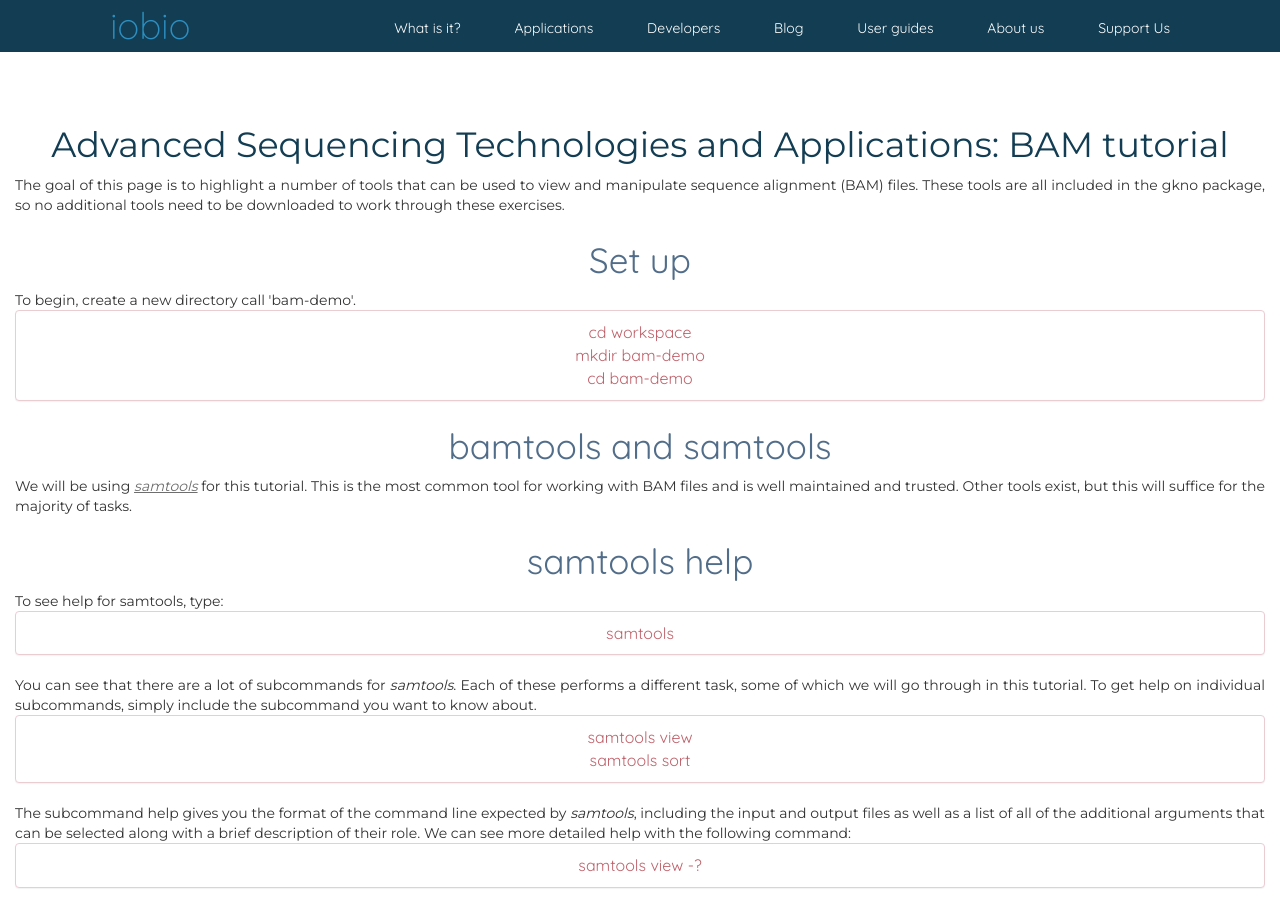
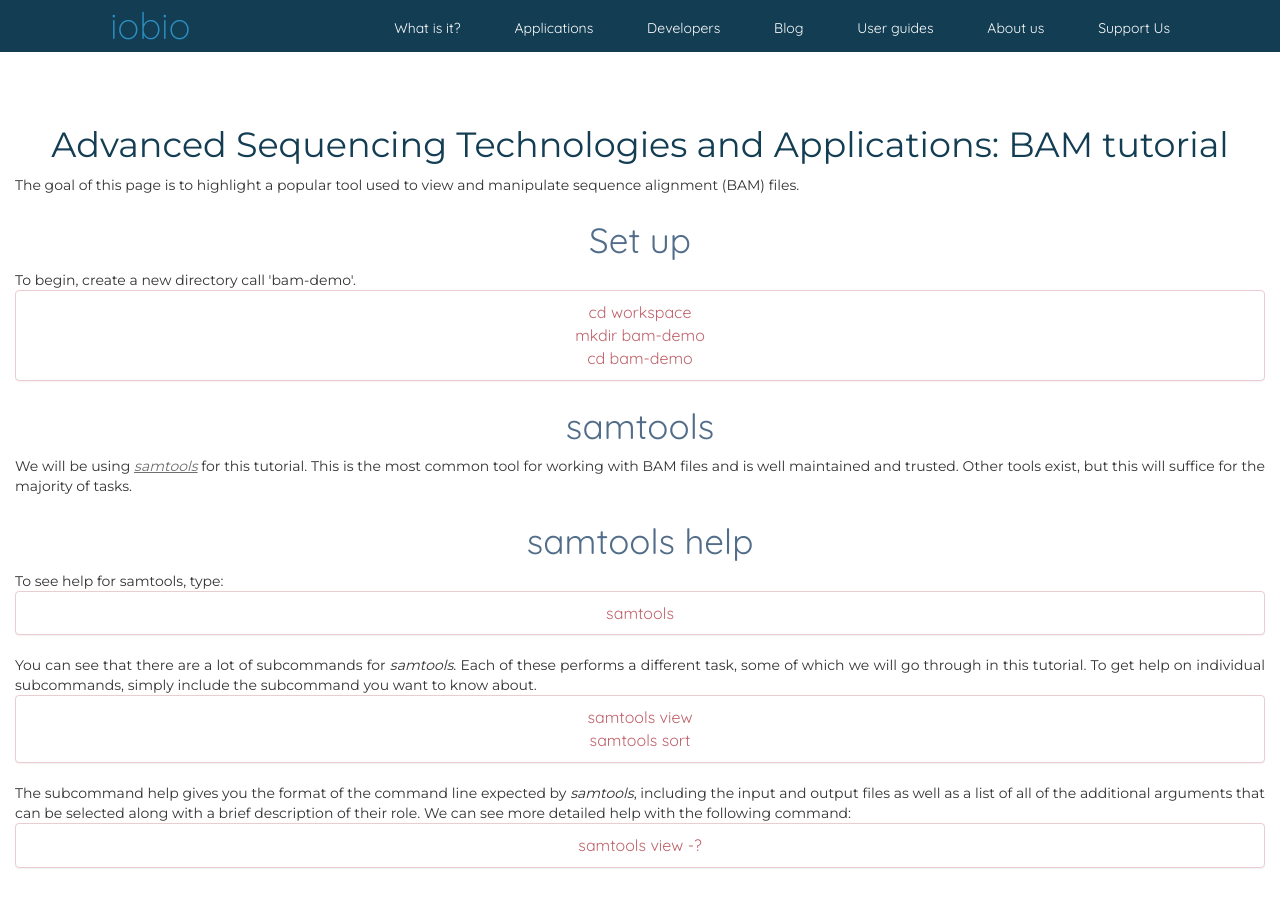
Before and after one commit to iobio/homepage, a Jekyll site: the page built from cshl.html, in a window 1280 px wide and 900 px high. Built offline with Jekyll 4.4.1, drawn with Linux system fonts in a browser that asks for light colours; some web fonts are replaced.

Commit message:
Update cshl.html
Minor edit to the BAM tutorial.

```diff
--- a/cshl.html
+++ b/cshl.html
@@ -7,7 +7,7 @@ permalink: cshl.html
 <div class='section'>
   <div class='section-title'>Advanced Sequencing Technologies and Applications: BAM tutorial</div>
   <div class='description'>
-    The goal of this page is to highlight a number of tools that can be used to view and manipulate sequence alignment (BAM) files. These tools are all included in the gkno package, so no additional tools need to be downloaded to work through these exercises.
+    The goal of this page is to highlight a popular tool used to view and manipulate sequence alignment (BAM) files.
   </div>
 
   <!-- Preparation -->
@@ -24,7 +24,7 @@ permalink: cshl.html
   </div>
 
   <!-- tools -->
-  <div class='section-subtitle'>bamtools and samtools</div>
+  <div class='section-subtitle'>samtools</div>
   <div class='description'>
     We will be using <a href="https://github.com/samtools/samtools.git"><i>samtools</i></a> for this tutorial. This is the most common tool for working with BAM files and is well maintained and trusted. Other tools exist, but this will suffice for the majority of tasks.
   </div>
```
